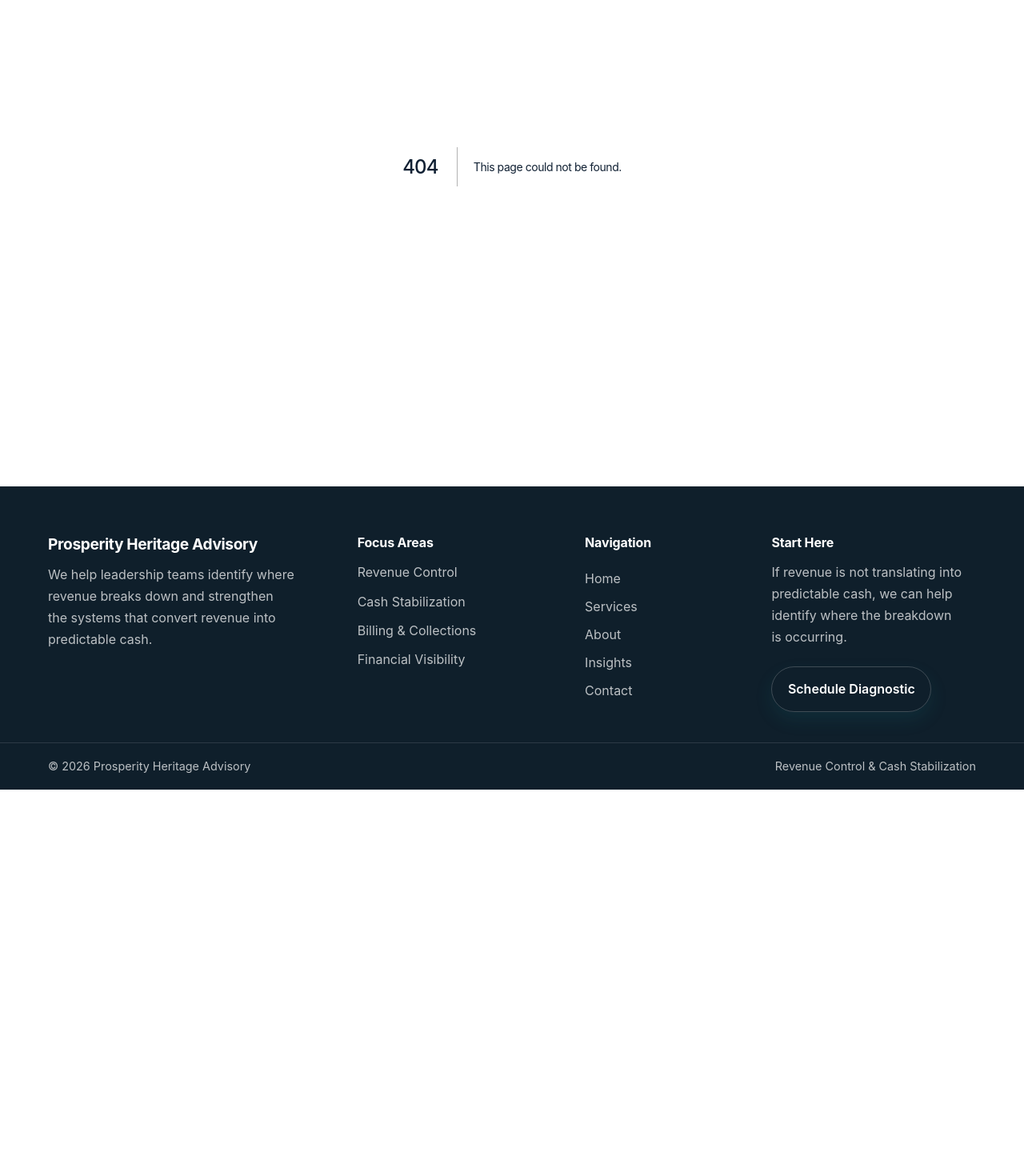
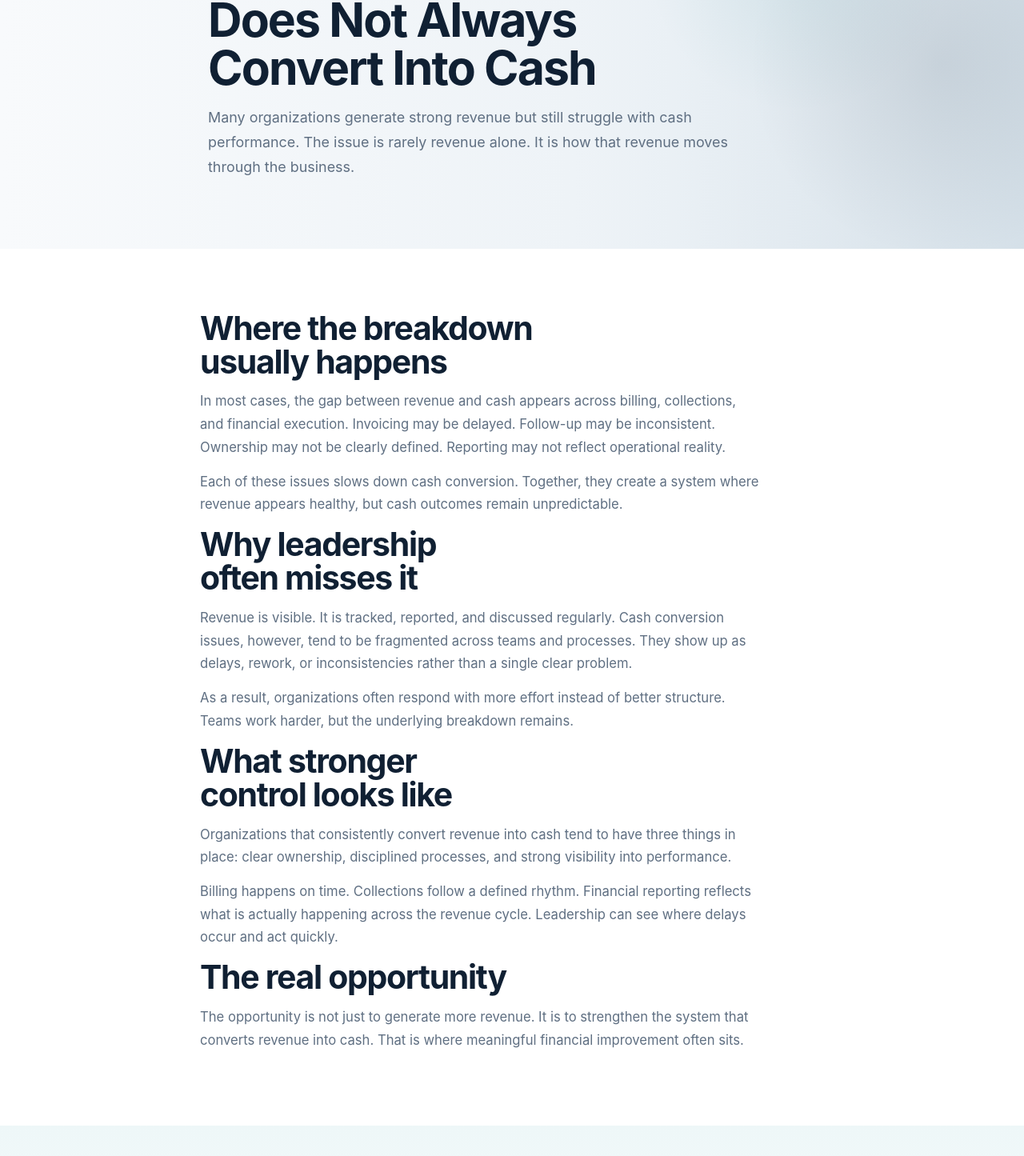
Before and after one commit to pjechete/prosperity-heritage-Advisory-Services, a Next.js app: page /insights/revenue-not-converting-to-cash in a window 1280 px wide. Before the commit this address had no page. Shown: the part 269-1714 px from the top of the page at 80% size. Before the commit the page ends 1256 px from the top, so only its background shows below. Built offline with nearby package versions, Linux system fonts and the light colour scheme.

Commit message:
Create page.tsx

```diff
--- /dev/null
+++ b/src/app/insights/revenue-not-converting-to-cash/page.tsx
@@ -0,0 +1,99 @@
+import Link from 'next/link'
+
+export default function ArticlePage() {
+  return (
+    <main>
+      <section className="page-hero">
+        <div className="container page-hero-copy">
+          <p className="eyebrow">Insight</p>
+
+          <h1 className="page-title">
+            Why Revenue Does Not Always Convert Into Cash
+          </h1>
+
+          <p className="section-copy section-copy-lg">
+            Many organizations generate strong revenue but still struggle with
+            cash performance. The issue is rarely revenue alone. It is how that
+            revenue moves through the business.
+          </p>
+        </div>
+      </section>
+
+      <section className="section">
+        <div className="narrow">
+          <h2 className="section-title">Where the breakdown usually happens</h2>
+
+          <p className="section-copy">
+            In most cases, the gap between revenue and cash appears across
+            billing, collections, and financial execution. Invoicing may be
+            delayed. Follow-up may be inconsistent. Ownership may not be clearly
+            defined. Reporting may not reflect operational reality.
+          </p>
+
+          <p className="section-copy">
+            Each of these issues slows down cash conversion. Together, they
+            create a system where revenue appears healthy, but cash outcomes
+            remain unpredictable.
+          </p>
+
+          <h2 className="section-title">Why leadership often misses it</h2>
+
+          <p className="section-copy">
+            Revenue is visible. It is tracked, reported, and discussed
+            regularly. Cash conversion issues, however, tend to be fragmented
+            across teams and processes. They show up as delays, rework, or
+            inconsistencies rather than a single clear problem.
+          </p>
+
+          <p className="section-copy">
+            As a result, organizations often respond with more effort instead of
+            better structure. Teams work harder, but the underlying breakdown
+            remains.
+          </p>
+
+          <h2 className="section-title">What stronger control looks like</h2>
+
+          <p className="section-copy">
+            Organizations that consistently convert revenue into cash tend to
+            have three things in place: clear ownership, disciplined processes,
+            and strong visibility into performance.
+          </p>
+
+          <p className="section-copy">
+            Billing happens on time. Collections follow a defined rhythm.
+            Financial reporting reflects what is actually happening across the
+            revenue cycle. Leadership can see where delays occur and act quickly.
+          </p>
+
+          <h2 className="section-title">The real opportunity</h2>
+
+          <p className="section-copy">
+            The opportunity is not just to generate more revenue. It is to
+            strengthen the system that converts revenue into cash. That is where
+            meaningful financial improvement often sits.
+          </p>
+        </div>
+      </section>
+
+      <section className="cta-section">
+        <div className="narrow">
+          <div className="cta-box">
+            <h2>Seeing this in your organization?</h2>
+
+            <p>
+              If revenue is strong but cash performance still feels strained,
+              the issue may be sitting within your billing, collections, or
+              financial processes.
+            </p>
+
+            <div className="hero-actions center-buttons">
+              <Link href="/contact" className="btn btn-primary">
+                Schedule a Diagnostic
+              </Link>
+            </div>
+          </div>
+        </div>
+      </section>
+    </main>
+  )
+}
```
